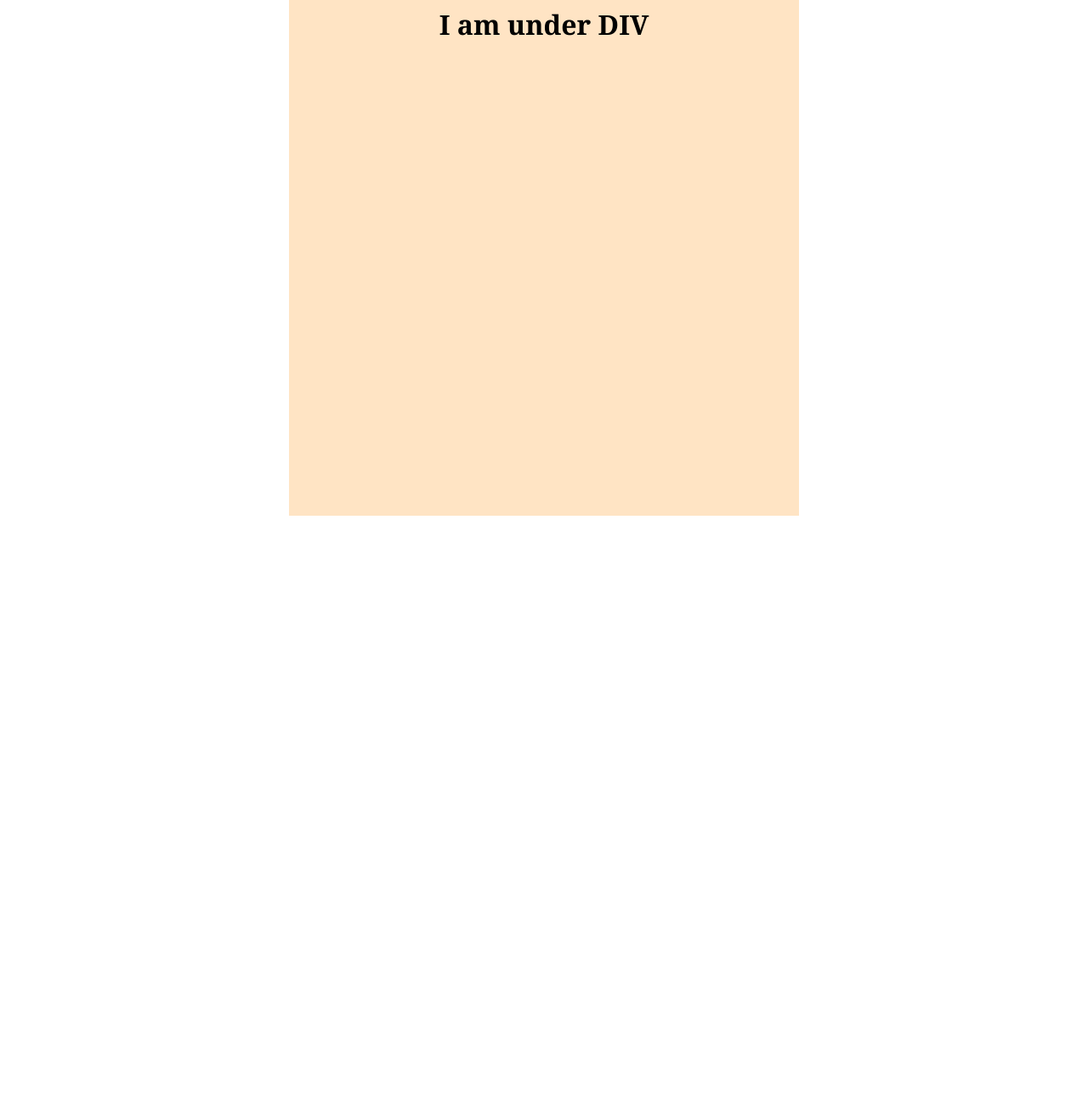
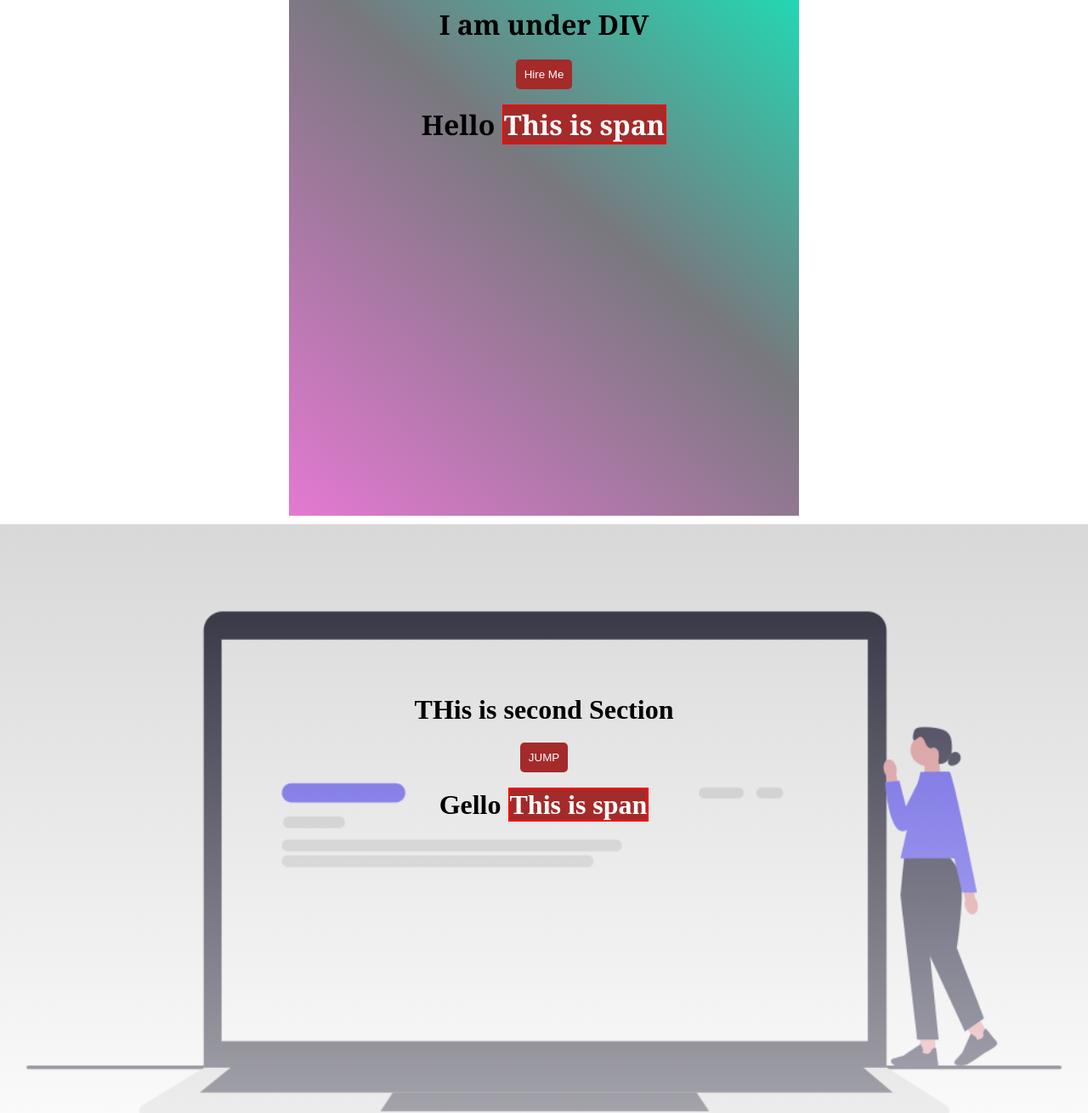
Before and after one commit to Asadulla1/HTML-CSS_RECAP, a plain HTML site: page index.html in a window 1280 px wide. Shown: the part 220-1530 px from the top of the page at 85% size. Before the commit the page ends 827 px from the top, so only its background shows below. Drawn offline with Linux system fonts and the light colour scheme.

Commit message:
Today End of Practice

```diff
--- a/index.html
+++ b/index.html
@@ -11,6 +11,15 @@
     <h2>I am a new Programmer</h2>
     <div id="heading-parent">
       <h1>I am under DIV</h1>
+      <div class="btn-div">
+        <button class="btn">Hire Me</button>
+      </div>
+      <h1>Hello <span>This is span</span></h1>
+    </div>
+    <div class="second-section">
+      <h1>THis is second Section</h1>
+      <div class="btn-div"><button class="btn">JUMP</button></div>
+      <h1>Gello <span>This is span</span></h1>
     </div>
   </body>
 </html>
--- a/styles/style.css
+++ b/styles/style.css
@@ -7,7 +7,13 @@ h2 {
   color: red;
 }
 #heading-parent {
-  background-color: bisque;
+  background-image: linear-gradient(
+    220deg,
+    rgb(0, 255, 200),
+    rgba(95, 95, 102, 0.842),
+    rgb(228, 121, 210)
+  );
+  /* background-color: bisque; */
   height: 800px;
   padding: 200px 100px;
   width: 600px;
@@ -17,3 +23,44 @@ h2 {
   text-align: center;
   font-family: Georgia, Times, "Times New Roman", serif;
 }
+.btn {
+  background-color: brown;
+  color: white;
+  padding: 10px;
+  border: none;
+  outline: none;
+  border-radius: 5px;
+  /* display: block; */
+}
+span {
+  border: 2px solid red;
+  background-color: brown;
+  color: white;
+}
+.btn-div {
+  text-align: center;
+  margin: 20px 0px;
+  /* background-color: blueviolet; */
+}
+.second-section {
+  background-image: linear-gradient(
+      rgba(0, 0, 0, 0.151),
+      rgba(255, 255, 255, 0.651)
+    ),
+    url("/images/undraw_undraw_undraw_undraw_undraw_website_o7n3_bucy_30uo_-1-_d6br_0qfo.png");
+  height: 800px;
+  background-repeat: no-repeat;
+  background-size: cover;
+  background-position: center;
+  margin: 10px auto;
+  text-align: center;
+  height: 800px;
+  padding: 200px 100px;
+  width: 100%;
+
+  /* margin: 0px auto; */
+}
+#heading-parent > h1 {
+  text-align: center;
+  font-family: Georgia, Times, "Times New Roman", serif;
+}
```
Also changed, not shown: images/undraw_undraw_undraw_undraw_undraw_website_o7n3_bucy_30uo_-1-_d6br_0qfo.png (added).
